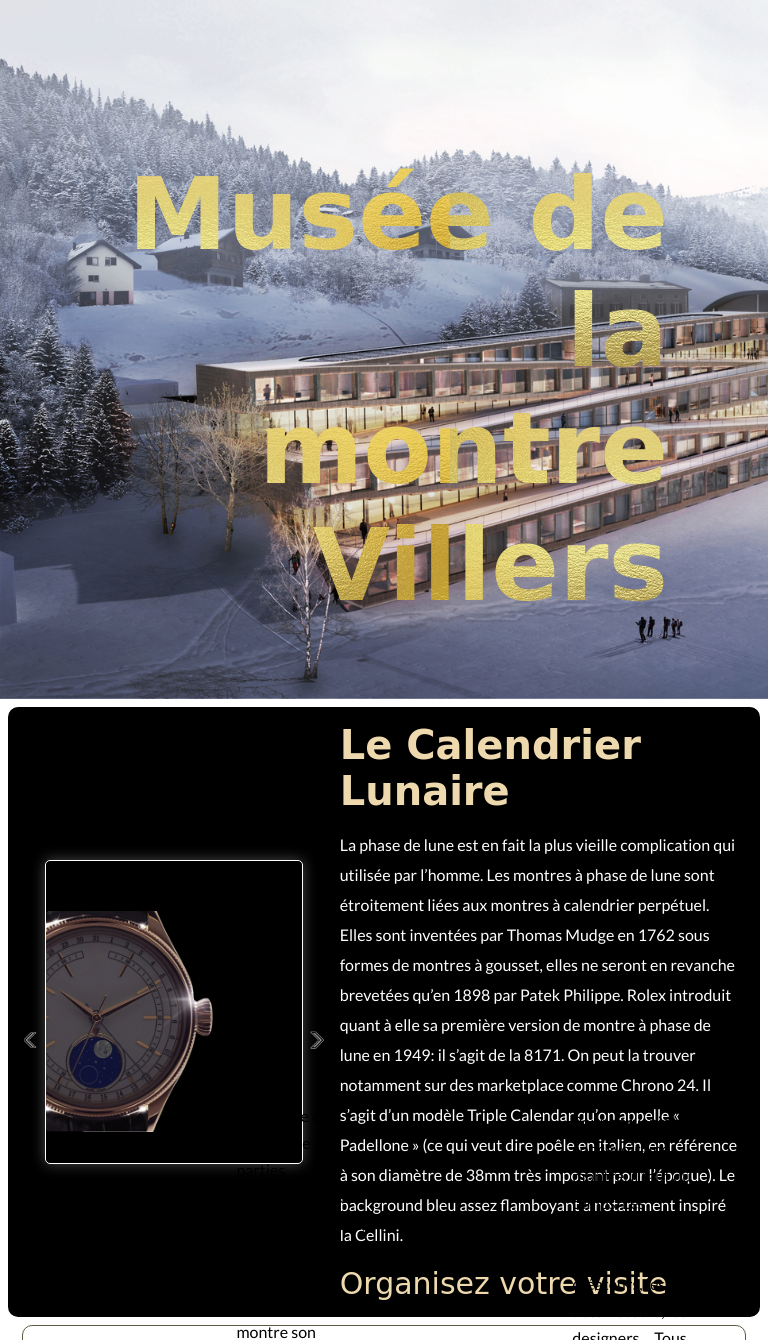
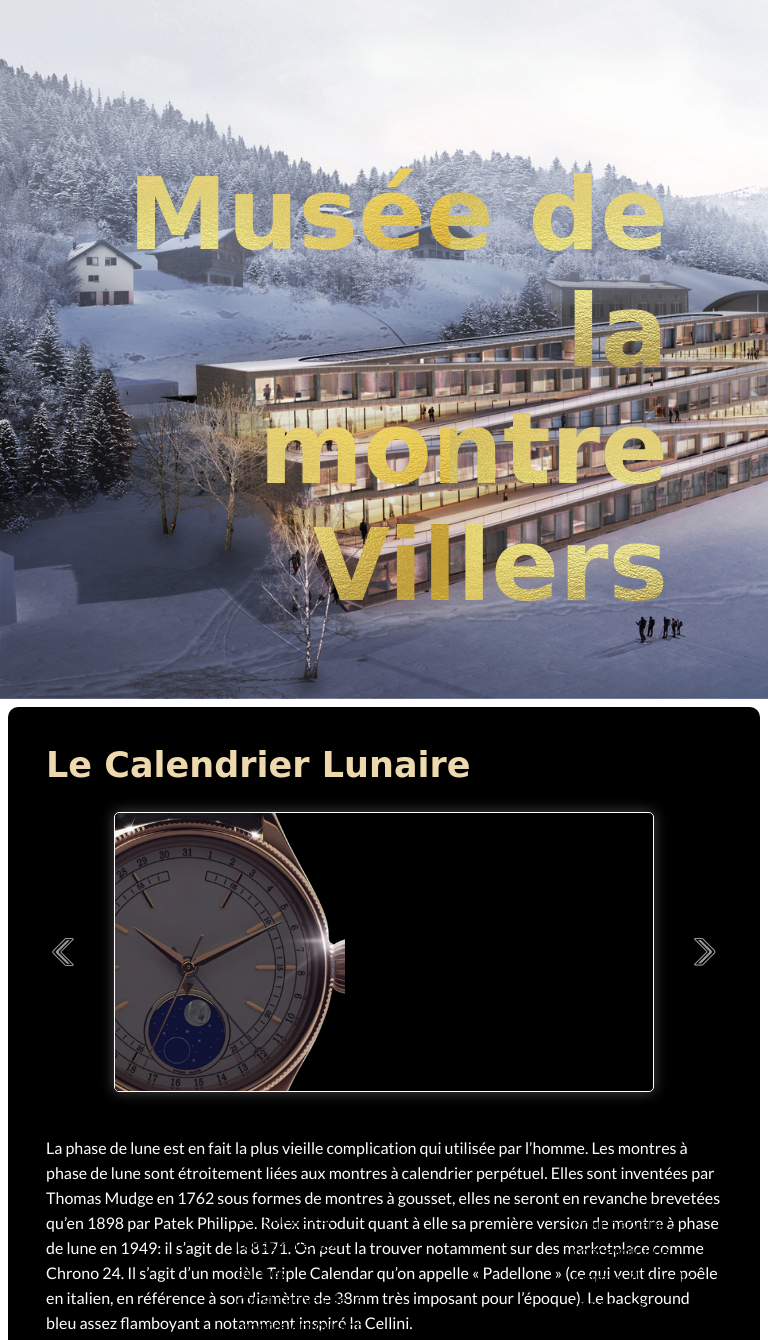
Before and after one commit to Babsybis/watch_museum_website, a PHP site: page / in a window 768 px wide. Shown: the part 96-1436 px from the top of the page. Run offline with PHP 8.4, Linux system fonts and the light colour scheme; some web fonts are replaced; grey boxes are pictures that could not be loaded.

Commit message:
mode tablette

```diff
--- a/style.css
+++ b/style.css
@@ -875,167 +875,63 @@
 }
 
 
-/* @media (min-width: 31.3125rem) and (max-width: 45rem){
-    .navbar .menu_hamburger{
-        display: block;
+@media (min-width: 760px) and (max-width: 1199.98px) {
+      /* *********DIAPO*********** */
+    #pagecontent{
+        display: grid;
+        grid-template-columns: 5% 5% auto 5% 5%;
+        padding: 5%;
+
     }
 
-    ************POUR LE MENU DEROULANT***********
-    .nav_links ul {
-        flex-direction: column;
-        align-items: center;
-        box-sizing: border-box;
-        padding-top: 3.125rem;
-    } */
+     #pagecontent h2 {
+        grid-area: 1 / 1 / 2 / 6;
+        font-size: 2.1875rem;
 
-    /* .nav_links {
-        position: absolute;
-        background-color: hsla(0, 0%, 100%, 0.5);
-        backdrop-filter: blur(.4375rem);
-        width: 100%;
-        top: 6.25rem;
-        left: 0;
-        display: flex;
-        justify-content: center;
-        align-items: flex-start;
-        margin-left: -100%;
-        transition: all 0.5s ease;
-        padding-bottom: 55%;
     }
 
-    li a:hover:after {
-        width: 40%;
+    #pagecontent p{
+        line-height: 1.5625rem;
+        font-size: 1rem;
+        grid-area: 3 / 1 / 4 / 6;
     }
 
-  .mobile_menu{
-        margin-left: 0;
+    #pagecontent a{
+        font-size: 1.5625rem;
+        grid-area: 4 / 1 / 5 / 6;
     }
 
 
-    .navbar .nav_links ul li{
-        font-size: 1.875rem;
-        padding: 1.25rem;
+    .carrousel{
+        height: 35vh;
+        grid-area: 2 / 3 / 3 / 4;
+        margin: 5% 0;
 
     }
 
-    .navbar .nav_links ul li:hover{
-        background-color: hsla(0, 0%, 0%, 0.431);;
-        width: 100vw;
-        text-align: center;
-
-
-    }
-
-    .navbar .nav_links ul li a:hover{
-        color:#ffffff
+    .photo{
+        height: 100%;
+        background-size: cover;
     }
 
 
-    #une{
-        right: 160px;
-        top: 200%;
-        width: 20%;
+    #g{
+        width: 100%;
+        grid-area: 2 / 1 / 3 / 2;
     }
 
-    #deux{
-        right: 5.9375rem;
-        top: 193%;
-        width: 16%;
-    } */
-/* *********DIAPO***********
-#pagecontent {
-    margin: .9375rem;
-    grid-template-rows: 0.50fr 0.50fr;
-    height: unset;
-
-}
-
-#carrousel{
-    grid-row: 2;
-    grid-column: 1/3;
-    width: 100%;
-    position: unset;
-    height: 45vh;
-}
-
-.photo{
-    background-size: contain;
-}
-
-#pictinfo{
-    grid-column: 1/3;
-    padding: .9375rem;
-    height: 31.25rem;
-    justify-content: center;
-    padding-top: 3.125rem;
-
-}
-
-.exp:hover:after {
-    width: 64%;
-  }
-
-.bouton{
-    width: 4.375rem;
-    cursor: pointer;
-    top: 72rem;
-    position: absolute;
-} */
-
-/* *************************SECTION CROQUIS******************************
-.contain{
-    padding: 1.25rem;
-    box-sizing: border-box;
-    display: flex;
-    margin: .9375rem;
-}
-
-.bloc{
-    padding: 0;
-}
-
-.contain p{
-    width: 10rem;
-    font-family: 'Lato', sans-serif;
-    font-size: .875rem;
-    color:#000000;
-    line-height: 1.25rem;
-    margin 0;
-}
-
-.hidden{
-    display: none;
-}
-
-img{
-    width: 90%;
-}
-
-/*************** SECTION MAPS *************************/
-/* .contact{
-    margin-top: .9375rem;
-} */
+    #d{
+        grid-area: 2 / 5 / 3 / 6;
+        width: 100%;
+    }
 
 
 
-/****************************ROUAGE**********************************************************/
-/* .roue{
-    position: absolute;
-    cursor: pointer;
-    opacity: 0.8;
-} */
 
 
-/* #une{
-right: 9.375rem;
-top: 181.5%;
-width: 20%;
-animation: spin 10s linear infinite;
-}
 
-#deux{
-right: 6.25rem;
-top: 192%;
-width: 14%;
-animation: spin2 10s linear infinite;
-}  */
+
+
+
+
+ }
```
